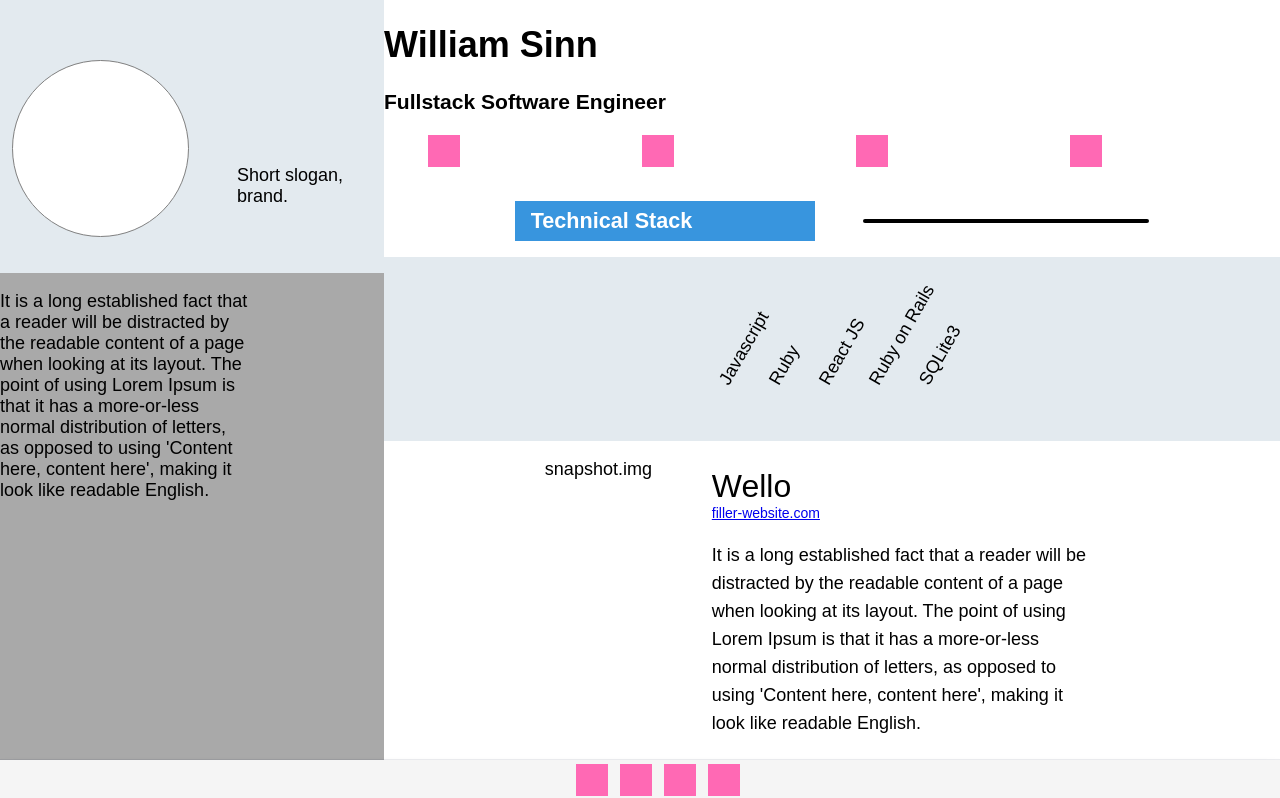
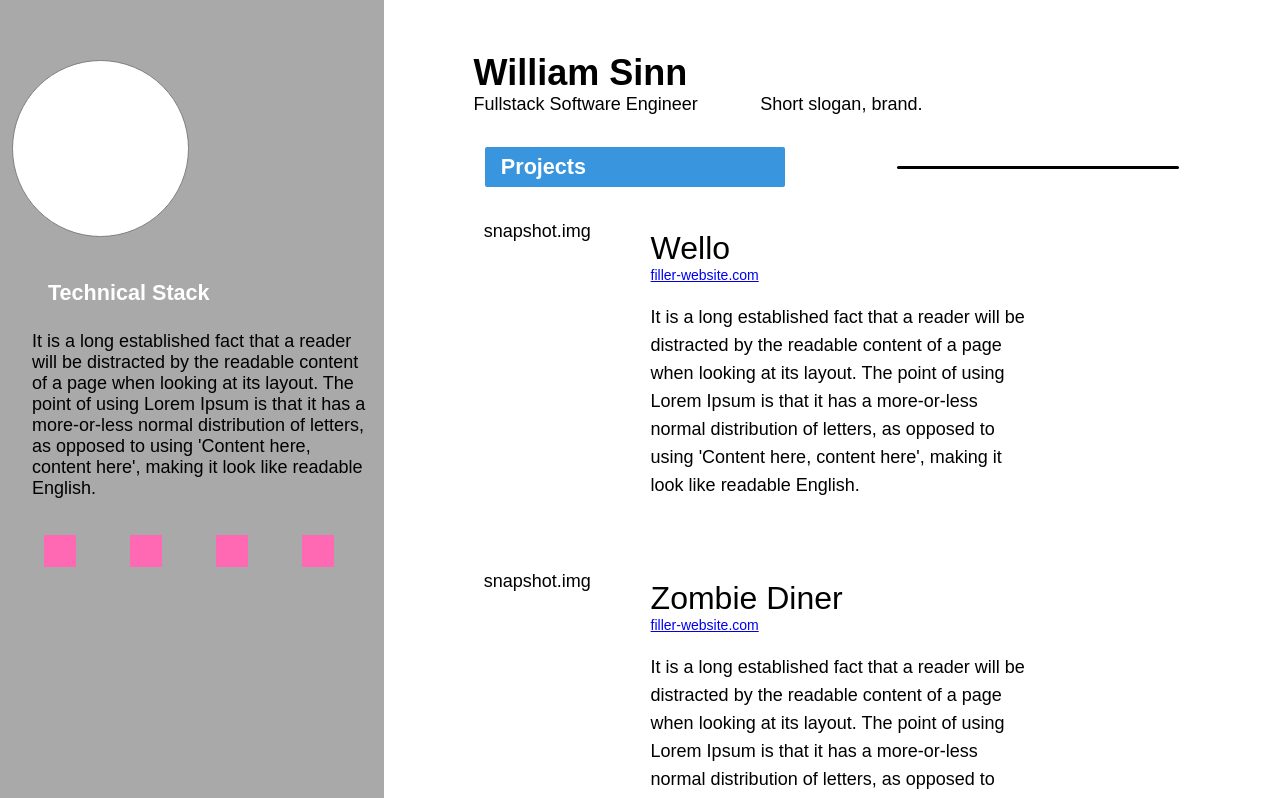
Before and after one commit to willsinn/ws-portfolio, a React (Create React App) app: page / in a window 1280 px wide. Shown: the top 798 px of the page. Built offline with nearby package versions, Linux system fonts and the light colour scheme; the HTML template or start-up script is replaced by a standard one.

Commit message:
finish rough layout reformat

```diff
--- a/src/App.css
+++ b/src/App.css
@@ -22,6 +22,10 @@ li {
 }
 .projects {
   width: 70%;
+  display: flex;
+  flex-direction: column;
+  justify-content: center;
+  align-items: center;
 }
 .navbar {
   display: flex;
@@ -48,9 +52,6 @@ li {
   text-decoration: none;
   color: #000;
 }
-.row-1 {
-  background-color: #e3eaef;
-}
 .row-2 {
   max-width: 38em;
 }
@@ -61,11 +62,13 @@ li {
   align-items: center;
   width: 100%;
 }
-.pg-section {
+.content-cont {
+  width: 100%;
+}
+.about-section {
   display: flex;
-  justify-content: center;
-  align-items: flex-end;
-  width: 100%;
+  flex-direction: column;
+  margin: 0 16px 8px 32px;
 }
 .picture-cont {
   height: 175px;
@@ -80,11 +83,7 @@ li {
 .picture-img {
 }
 .slogan-cont {
-  height: 100px;
-  width: 275px;
-  margin: 0 0 48px 36px;
-  display: flex;
-  align-items: flex-end;
+  width: 60%;
 }
 .slogan-text {
 }
@@ -93,12 +92,11 @@ li {
 }
 .tech-skills-cont {
   margin: 24px 0;
+  width: 100%;
 }
 .stack-list-item {
-  transform: rotate(-60deg);
-  width: 125px;
-  height: 100px;
-  margin-right: -75px;
+  width: fit-content;
+  height: 28px;
 }
 .project-item {
   height: 100%;
@@ -165,19 +163,34 @@ li {
   width: 300px;
   background-color: #3895de;
   height: fit-content;
+  border-radius: 2px;
 }
 .section-horz-line {
-  width: 32%;
-  height: 4px;
+  width: 35%;
+  height: 3px;
   background-color: black;
-  border-radius: 3.5px;
+  border-radius: 3px;
   justify-self: flex-start;
-  margin-left: 48px;
 }
 .section-header {
   display: flex;
-  justify-content: center;
+  justify-content: space-around;
   width: 100%;
   align-items: center;
   height: 72px;
 }
+.project-section {
+  width: 90%;
+  height: fit-content;
+}
+.name-cont {
+  width: 40%;
+  margin: 0;
+}
+.profile-header-cont {
+  margin-top: 52px;
+  display: flex;
+  width: 80%;
+  margin-bottom: 16px;
+  align-items: flex-end;
+}
--- a/src/components/AboutPage.js
+++ b/src/components/AboutPage.js
@@ -1,4 +1,5 @@
 import React from "react";
+import ContactList from "./ContactList";
 import { abtBrand, abtSummary } from "../utils/static";
 
 const AboutPage = () => {
@@ -8,18 +9,15 @@ const AboutPage = () => {
         <div className="picture-cont">
           <div className="picture-img"></div>
         </div>
-        <div className="slogan-cont">
-          <p className="slogan-text">{abtBrand()}</p>
+      </div>
+
+      <div className="about-section">
+        <div className="content-cont">
+          <span className="section-title">Technical Stack</span>
+          <p className="summary-text">{abtSummary()}</p>
         </div>
       </div>
-
-      <div className="pg-section">
-        <div className="row-2 horz-wrap">
-          <div className="summary-cont">
-            <p className="summary-text">{abtSummary()}</p>
-          </div>
-        </div>
-      </div>
+      <ContactList />
     </div>
   );
 };
--- a/src/components/ProjectsPage.js
+++ b/src/components/ProjectsPage.js
@@ -1,6 +1,6 @@
 import React from "react";
 import ContactList from "./ContactList";
-import { stackList, projectList } from "../utils/static";
+import { stackList, projectList, abtBrand } from "../utils/static";
 import Footer from "./Footer";
 
 const ProjectsPage = () => {
@@ -36,32 +36,40 @@ const ProjectsPage = () => {
 
   return (
     <div className="projects">
-      <div className="name-cont">
-        <h1>William Sinn</h1>
-        <h3>Fullstack Software Engineer</h3>
+      <div className="profile-header-cont">
+        <div className="name-cont">
+          <h1 style={{ margin: "0" }}>William Sinn</h1>
+          <span>Fullstack Software Engineer</span>
+        </div>
+        <div className="slogan-cont">
+          <span className="slogan-text">{abtBrand()}</span>
+        </div>
       </div>
-      <ContactList />
 
-      <div className="section-divider">
+      <div className="project-section">
+        <div className="section-header">
+          <div className="section-header-cont">
+            <span className="section-title">Projects</span>
+          </div>
+          <div className="section-horz-line" />
+        </div>
+        <div className="pg-section">
+          <div className="row-2">
+            <ul className="col-1">{renderProjects()}</ul>
+          </div>
+        </div>
+      </div>
+      <div className="project-section">
         <div className="section-header">
           <div className="section-header-cont">
             <span className="section-title">Technical Stack</span>
           </div>
-          <div className="section-horz-line"></div>
+          <div className="section-horz-line" />
         </div>
-        <div className="row-1 pg-section">
-          <div className="tech-skills-cont">
-            <ul>{renderSkills()}</ul>
-          </div>
+        <div className="tech-skills-cont">
+          <ul>{renderSkills()}</ul>
         </div>
       </div>
-
-      <div className="pg-section">
-        <div className="row-2">
-          <ul className="col-1">{renderProjects()}</ul>
-        </div>
-      </div>
-      <Footer />
     </div>
   );
 };
```
